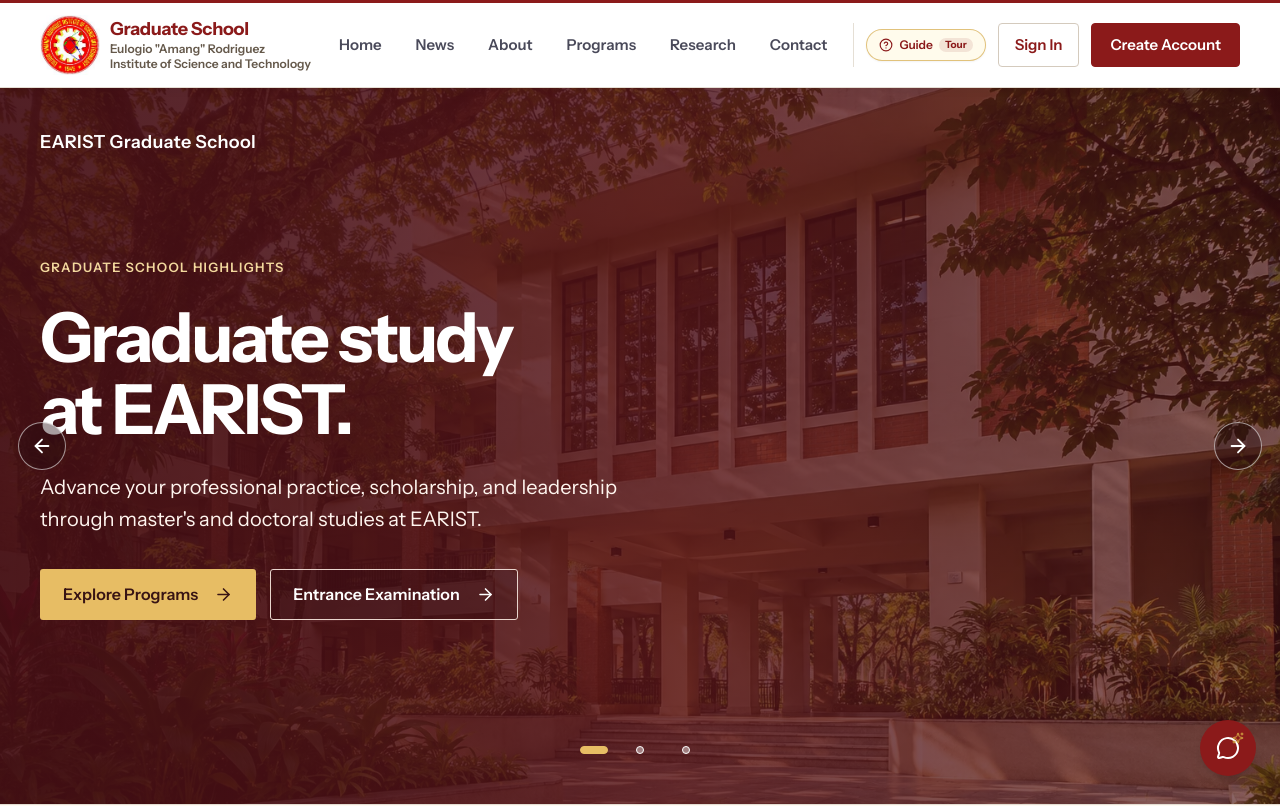
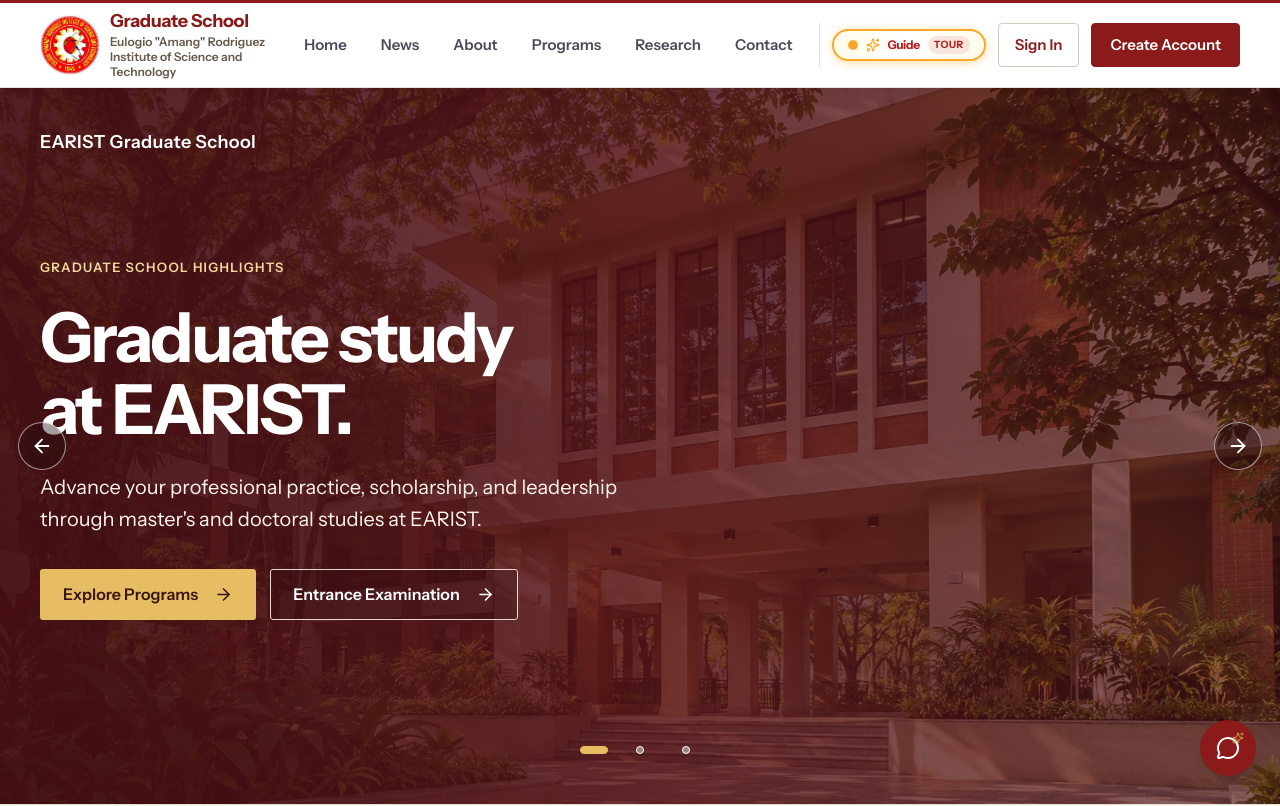
Before and after one commit to MuelTech/graduate-system-evaluation, a Next.js app: page / in a window 1280 px wide. Shown: the top 806 px of the page. Built offline with nearby package versions, Linux system fonts and the light colour scheme.

Commit message:
feat(guide): animate tour guide button, flowing SVG arrow, and pulsating spotlight ring

```diff
--- a/src/app/globals.css
+++ b/src/app/globals.css
@@ -154,3 +154,51 @@
     display: none !important;
   }
 }
+
+/* ==========================================================================
+   Interactive Page Guide & Tour Animations
+   ========================================================================== */
+@keyframes guide-btn-glow {
+  0%, 100% {
+    box-shadow: 0 0 0 0 rgba(249, 168, 37, 0.7), 0 2px 10px rgba(249, 168, 37, 0.4);
+    transform: translateY(0);
+  }
+  50% {
+    box-shadow: 0 0 0 8px rgba(249, 168, 37, 0), 0 4px 18px rgba(249, 168, 37, 0.65);
+    transform: translateY(-1.5px);
+  }
+}
+
+@keyframes guide-dash-flow {
+  from {
+    stroke-dashoffset: 28;
+  }
+  to {
+    stroke-dashoffset: 0;
+  }
+}
+
+@keyframes guide-spotlight-pulse {
+  0%, 100% {
+    box-shadow: 0 0 16px rgba(249, 168, 37, 0.6), 0 0 0 3px rgba(249, 168, 37, 0.35);
+  }
+  50% {
+    box-shadow: 0 0 28px rgba(249, 168, 37, 0.85), 0 0 0 6px rgba(249, 168, 37, 0.5);
+  }
+}
+
+.guide-btn-highlight {
+  animation: guide-btn-glow 2.4s cubic-bezier(0.4, 0, 0.6, 1) infinite;
+}
+
+.guide-btn-highlight:hover {
+  animation: none;
+}
+
+.guide-animated-dash {
+  animation: guide-dash-flow 1.2s linear infinite;
+}
+
+.guide-spotlight-highlight {
+  animation: guide-spotlight-pulse 2s ease-in-out infinite;
+}
--- a/src/components/evaluation/page-guide-overlay.tsx
+++ b/src/components/evaluation/page-guide-overlay.tsx
@@ -246,13 +246,21 @@ export function PageGuideTrigger({
       onClick={() => openGuide()}
       data-guide="page-guide-trigger"
       aria-label="Open interactive page guide"
-      className={`group relative inline-flex items-center gap-1.5 rounded-full border-(--earist-accent)/70 bg-amber-50/90 px-3 py-1.5 text-xs font-semibold text-(--earist-primary) shadow-xs transition-all hover:border-(--earist-primary) hover:bg-(--earist-primary) hover:text-white ${
-        isOpen ? "ring-2 ring-(--earist-accent)" : ""
+      className={`guide-btn-highlight group relative inline-flex items-center gap-2 rounded-full border-2 border-[#f9a825] bg-linear-to-r from-amber-50 via-white to-amber-50 px-3.5 py-1.5 text-xs font-bold text-[#b71c1c] transition-all duration-300 hover:scale-105 hover:border-[#b71c1c] hover:bg-[#b71c1c] hover:text-white hover:shadow-[0_4px_20px_rgba(183,28,28,0.35)] active:scale-95 ${
+        isOpen
+          ? "ring-4 ring-[#f9a825] ring-offset-1"
+          : "ring-2 ring-[#f9a825]/40"
       } ${className}`}
     >
-      <HelpCircle className="h-3.5 w-3.5 text-(--earist-primary) transition-colors group-hover:text-(--earist-accent)" />
-      <span>{compact ? "Guide" : label}</span>
-      <span className="hidden rounded-full bg-(--earist-primary)/10 px-1.5 py-0.2 text-[10px] font-bold text-(--earist-primary) group-hover:bg-white/20 group-hover:text-white sm:inline-block">
+      {/* Live Animated Beacon / Pulsing Attention Ping */}
+      <span className="relative flex h-2.5 w-2.5 items-center justify-center">
+        <span className="absolute inline-flex h-full w-full animate-ping rounded-full bg-[#f9a825] opacity-85" />
+        <span className="relative inline-flex h-2 w-2 rounded-full bg-[#f9a825] shadow-xs" />
+      </span>
+
+      <Sparkles className="h-3.5 w-3.5 text-[#f9a825] transition-transform duration-300 group-hover:rotate-12 group-hover:scale-115 group-hover:text-amber-200" />
+      <span className="font-bold tracking-tight">{compact ? "Guide" : label}</span>
+      <span className="hidden rounded-full bg-[#b71c1c]/10 px-1.5 py-0.5 text-[10px] font-extrabold tracking-wider text-[#b71c1c] uppercase transition-colors group-hover:bg-white/20 group-hover:text-white sm:inline-block">
         Tour
       </span>
     </Button>
@@ -775,7 +783,7 @@ export function PageGuideOverlay() {
             refY="5"
             orient="auto"
           >
-            <path d="M 0 1 L 9 5 L 0 9 z" fill="#D4A548" />
+            <path d="M 0 1 L 9 5 L 0 9 z" fill="#f9a825" />
           </marker>
         </defs>
 
@@ -805,19 +813,20 @@ export function PageGuideOverlay() {
             <path
               d={`M ${arrowStart.x} ${arrowStart.y} Q ${arrowControl.x} ${arrowControl.y} ${arrowEnd.x} ${arrowEnd.y}`}
               fill="none"
-              stroke="#D4A548"
-              strokeWidth="3"
-              strokeDasharray="6 4"
+              stroke="#f9a825"
+              strokeWidth="3.5"
+              strokeDasharray="8 6"
               strokeLinecap="round"
               markerEnd={`url(#${arrowMarkerId})`}
+              className="guide-animated-dash"
             />
             <circle
               cx={arrowStart.x}
               cy={arrowStart.y}
-              r="4.5"
-              fill="#D4A548"
+              r="5"
+              fill="#f9a825"
               stroke="#7A1315"
-              strokeWidth="1.5"
+              strokeWidth="2"
             />
           </g>
         )}
@@ -826,7 +835,7 @@ export function PageGuideOverlay() {
       {/* Gold Spotlight Ring around Target Element */}
       {targetRect && cutoutW > 0 && cutoutH > 0 && (
         <div
-          className="fixed pointer-events-none rounded-xl ring-2 ring-(--earist-accent) shadow-[0_0_0_4px_rgba(212,165,72,0.28)] transition-all duration-200"
+          className="guide-spotlight-highlight fixed pointer-events-none rounded-xl ring-2 ring-[#f9a825] transition-all duration-300"
           style={{
             top: cutoutY,
             left: cutoutX,
@@ -834,7 +843,11 @@ export function PageGuideOverlay() {
             height: cutoutH,
           }}
         >
-          <span className="absolute -top-3 right-3 inline-flex items-center gap-1 rounded-full bg-(--earist-accent) px-2 py-0.5 text-[10px] font-bold uppercase tracking-wider text-slate-950 shadow-xs">
+          <span className="absolute -top-3.5 right-3 inline-flex items-center gap-1.5 rounded-full bg-[#f9a825] px-2.5 py-0.5 text-[10px] font-extrabold uppercase tracking-wider text-slate-950 shadow-md">
+            <span className="relative flex h-2 w-2">
+              <span className="absolute inline-flex h-full w-full animate-ping rounded-full bg-slate-950 opacity-75" />
+              <span className="relative inline-flex h-2 w-2 rounded-full bg-slate-950" />
+            </span>
             <Sparkles className="h-2.5 w-2.5" />
             Step {stepIndex + 1} Target
           </span>
@@ -843,7 +856,7 @@ export function PageGuideOverlay() {
 
       {/* Floating EARIST Coach-Mark Card */}
       <div
-        className="fixed z-[10000] w-[min(380px,calc(100vw-32px))] overflow-hidden rounded-xl border border-(--earist-accent)/60 bg-white shadow-2xl transition-all duration-200"
+        className="fixed z-[10000] w-[min(380px,calc(100vw-32px))] overflow-hidden rounded-xl border-2 border-[#f9a825] bg-white shadow-[0_20px_50px_rgba(0,0,0,0.35)] transition-all duration-300 ease-out animate-in fade-in zoom-in-95"
         style={{
           top: cardTop,
           left: cardLeft,
```
